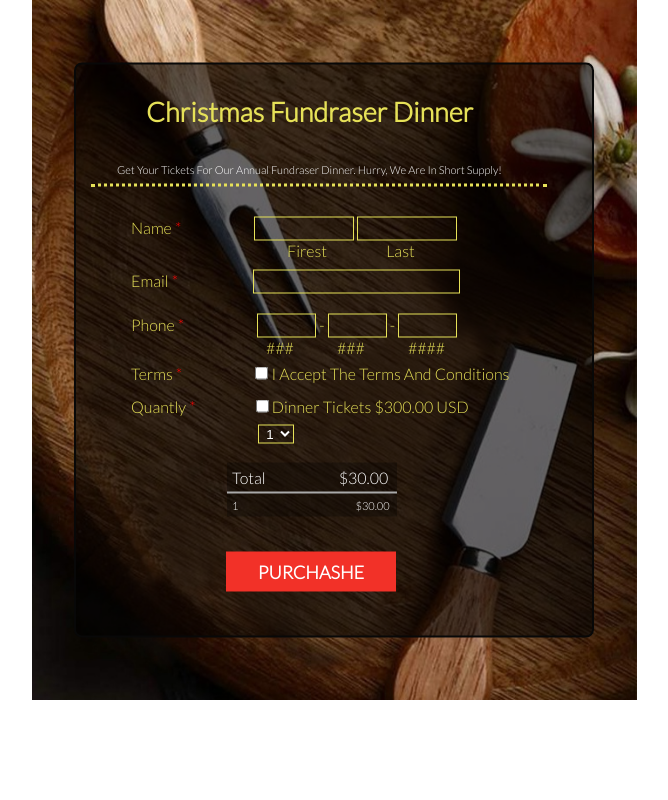
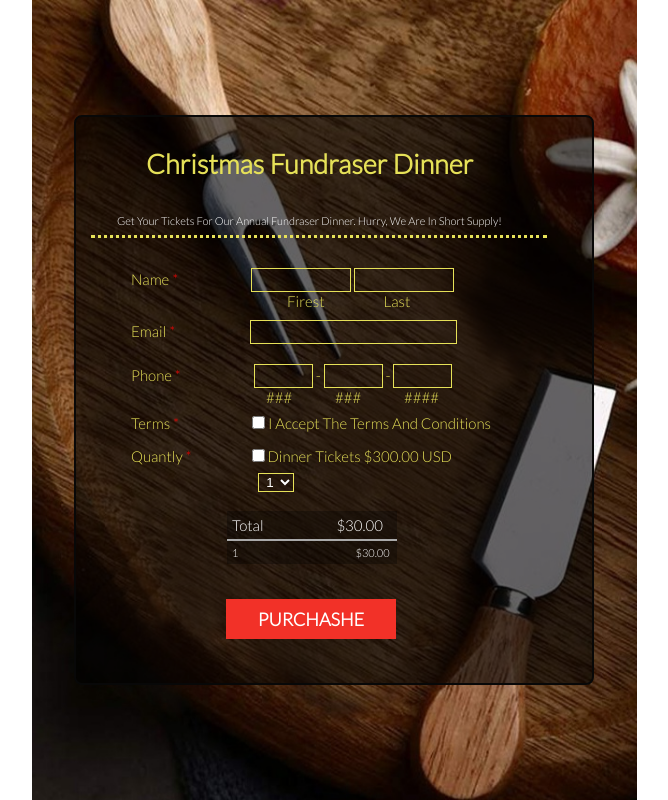
Before and after one commit to RaziyFuladi/practice14, a plain HTML site: page index.html in a window 1280 px wide. Shown: the whole page, without its empty margins (306-974 px from the left). Drawn offline with Linux system fonts and the light colour scheme.

Commit message:
changes...

```diff
--- a/css/style.css
+++ b/css/style.css
@@ -53,7 +53,7 @@ p{
 
 #login{
     width: 605px;
-    min-height: 700px;
+    min-height: 100vh;
     margin: auto;
     background-image: url('../images/cheeseknife-set-12.jpg');
     background-repeat: no-repeat;
@@ -71,7 +71,7 @@ p{
     transform: translate(-50%,-50%);
     border-radius: 8px;
     border: 2px solid #080808;
-    font: size 15px;
+    font-size:  15px;
 }
 
 /* this is header styls */
```
